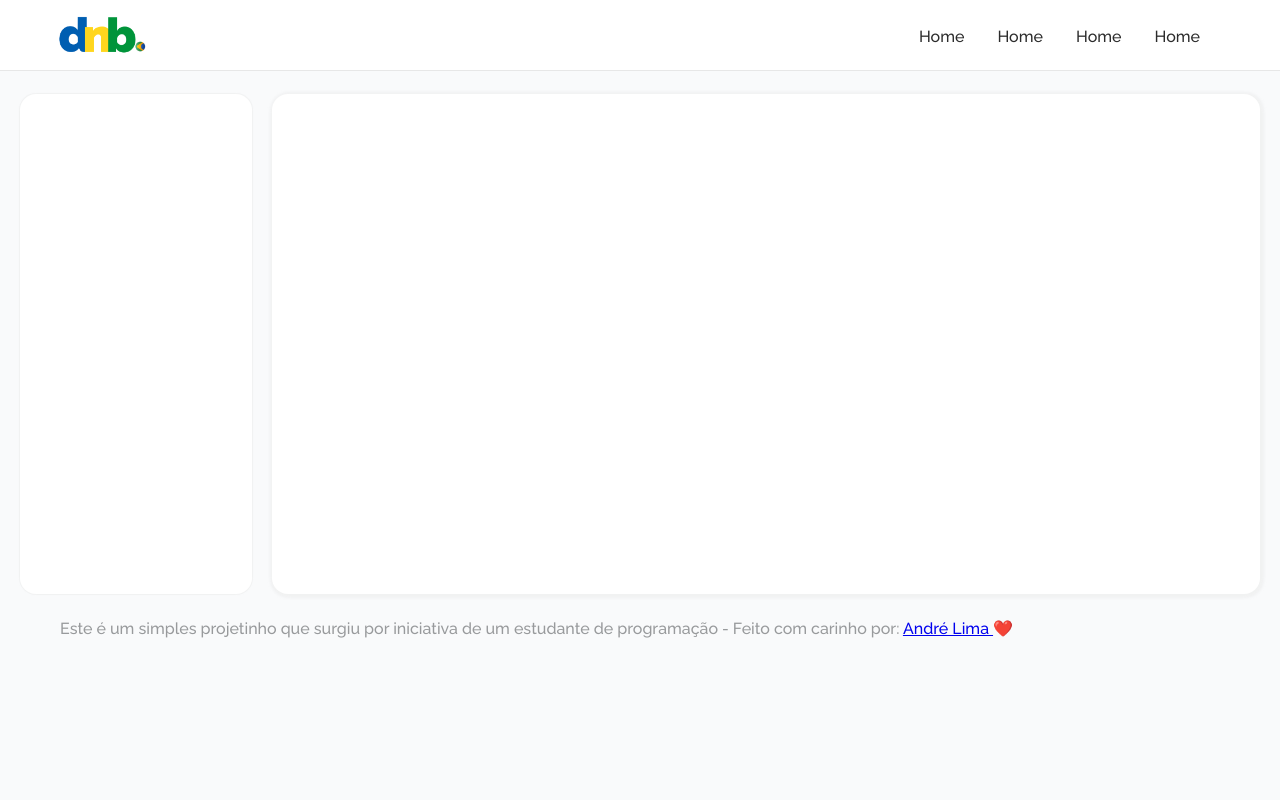
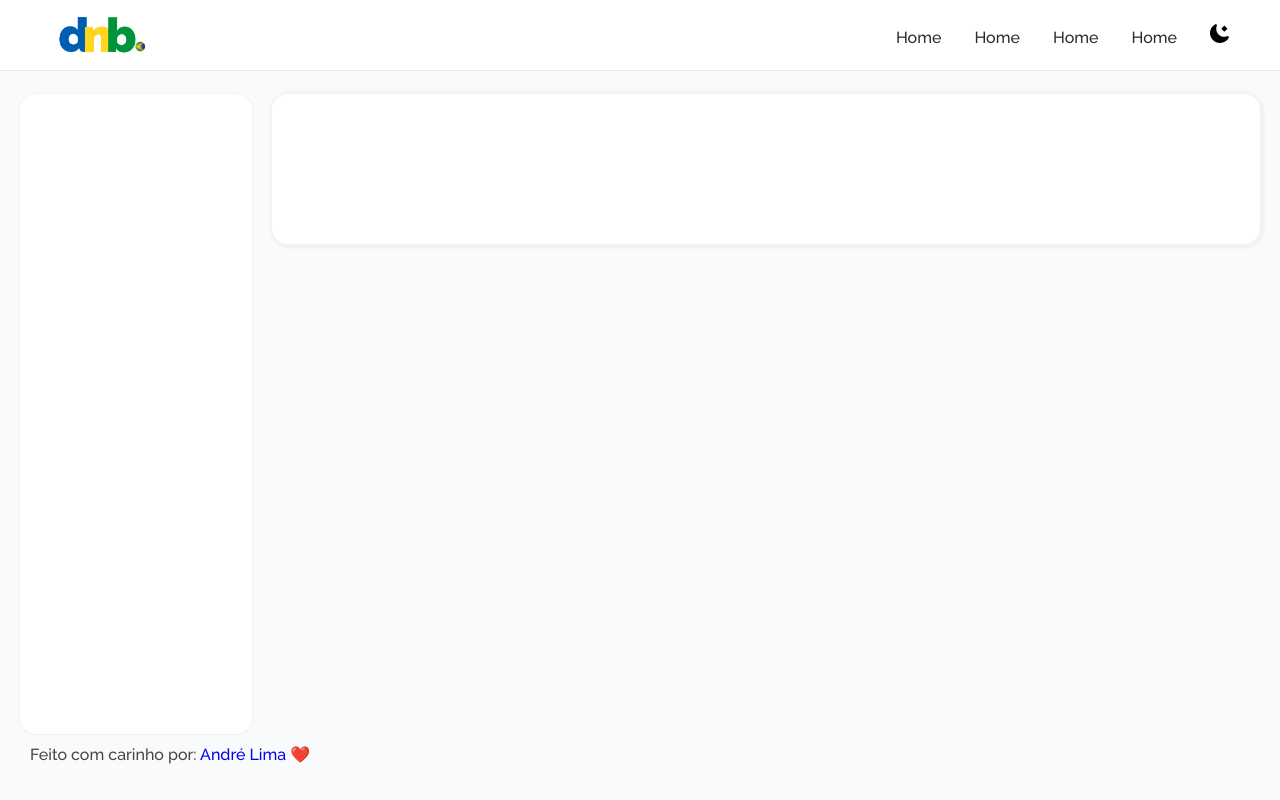
Before and after one commit to andrelinooficial/dolarnobrasil, a plain HTML site: page index.html in a window 1280 px wide. Drawn offline with Linux system fonts and the light colour scheme.

Commit message:
Ajustando posicionamento da tela principal

```diff
--- a/css/style.css
+++ b/css/style.css
@@ -72,7 +72,7 @@ body{
     display: flex;
     justify-content: space-between;
     align-items: flex-start;
-    height: 500px;
+    height: 80vh;
     width: 100%;
     margin-top: 15px;
 }
@@ -89,11 +89,11 @@ body{
 
 #box-2{
     width: 100%;
-    height: 100%;
+    height: 150px;
     background-color: #ffffff;
     border-radius: 16px;
     margin-top: 8px;
     margin-right: 20px;
-     margin-left: 20px;
+    margin-left: 20px;
     box-shadow: 1px 1px 3px 3px rgba(211, 211, 211, 0.2);
 }
--- a/index.html
+++ b/index.html
@@ -16,6 +16,7 @@
                 <a class="a-menu-desktop" href="#">Home</a>
                 <a class="a-menu-desktop" href="#">Home</a>
                 <a class="a-menu-desktop" href="#">Home</a>
+                <a href=""><svg style="height: 20px;"  viewBox="0 0 16 16" fill="none" xmlns="http://www.w3.org/2000/svg"><g id="SVGRepo_bgCarrier" stroke-width="0"></g><g id="SVGRepo_tracerCarrier" stroke-linecap="round" stroke-linejoin="round"></g><g id="SVGRepo_iconCarrier"> <path d="M0 8.00002C0 4.75562 1.93132 1.9623 4.70701 0.707031L5.65436 1.65438C5.2352 2.51383 5 3.47946 5 4.50002C5 8.08987 7.91015 11 11.5 11C12.5206 11 13.4862 10.7648 14.3456 10.3457L15.293 11.293C14.0377 14.0687 11.2444 16 8 16C3.58172 16 0 12.4183 0 8.00002Z" fill="#000000"></path> <path d="M11.5 7.00003L9 4.50003L11.5 2.00003L14 4.50003L11.5 7.00003Z" fill="#000000"></path> </g></svg></a>
             </li>
         </ul>
     </nav>
@@ -34,7 +35,7 @@
 
     <!--
 <h1 style="margin-left: 60px; margin-top: 20px;">Sisteminha de cotação do dólar</h1>-->
-<p style="margin-left: 60px; margin-top: 30px; color: rgb(152, 154, 156);">Este é um simples projetinho que surgiu por iniciativa de um estudante de programação - Feito com carinho por: <a target="_blank" href="https://github.com/andrelinooficial">André Lima </a>❤️</p>
+<p style="margin-left: 30px; margin-top: 16px; color: rgb(70, 70, 70);">Feito com carinho por: <a style="text-decoration: none;" target="_blank" href="https://github.com/andrelinooficial">André Lima </a>❤️</p>
 
 </body>
 </html>
```
